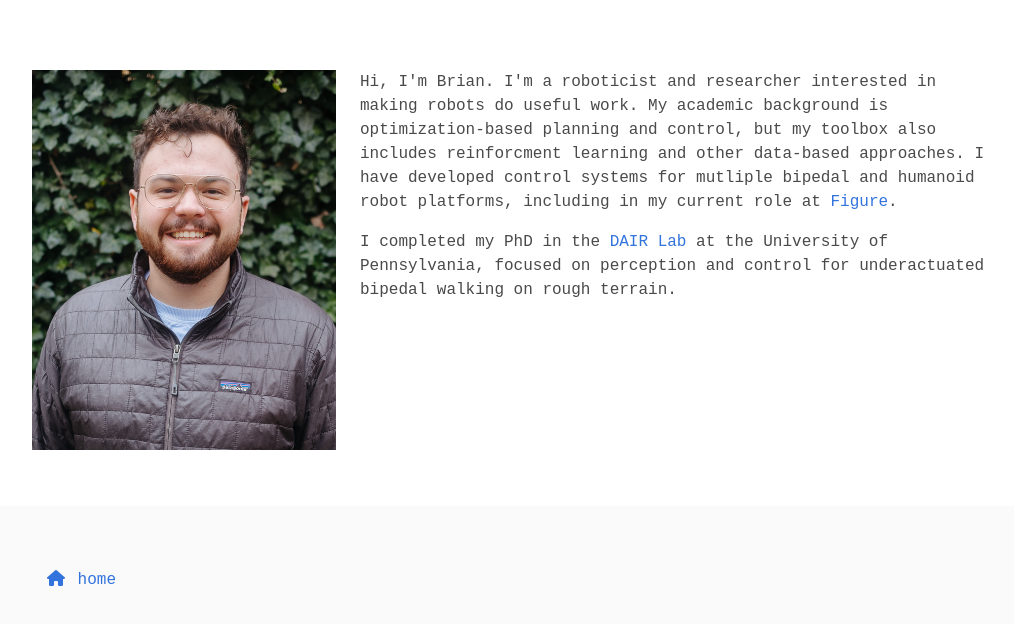
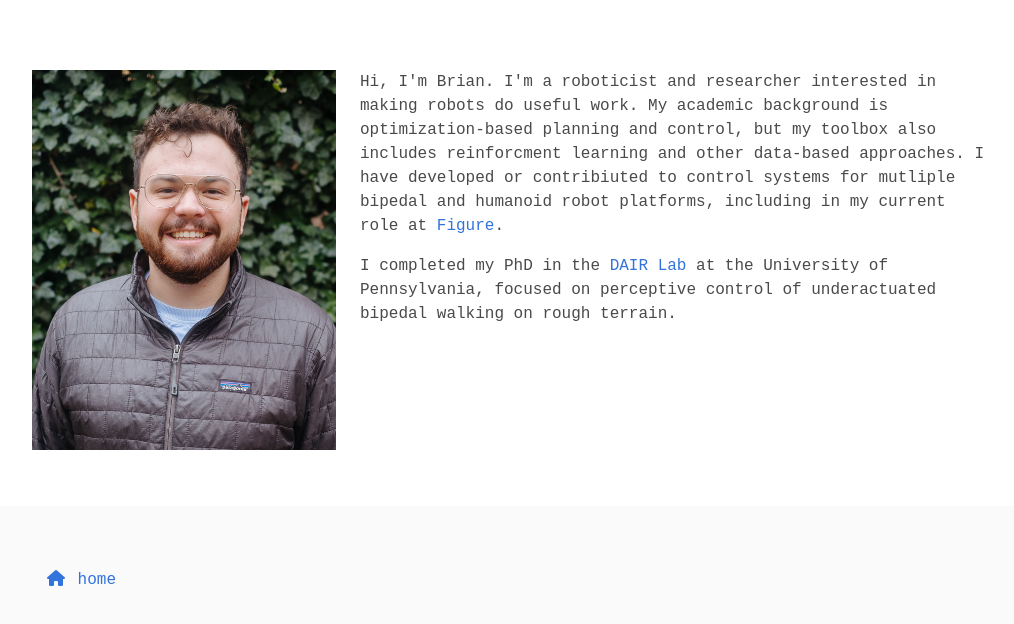
Before and after one commit to Brian-Acosta/brian-acosta.github.io, a plain HTML site: page about.html in a window 1280 px wide. Shown: the part 160-784 px from the top of the page, without its empty margins (128-1142 px from the left). Drawn offline with nearby package versions, Linux system fonts and the light colour scheme; some icons are missing; a web font is replaced by a local one.

Commit message:
small tweaks

```diff
--- a/about.html
+++ b/about.html
@@ -58,17 +58,17 @@
                             academic background is optimization-based planning
                             and control, but my toolbox also includes
                             reinforcment learning and other data-based
-                            approaches. I have developed control systems for
-                            mutliple bipedal and humanoid robot platforms,
-                            including in my current role at
+                            approaches. I have developed or contribiuted to
+                            control systems for mutliple bipedal and humanoid
+                            robot platforms, including in my current role at
                             <a href="https://figure.ai">Figure</a>.
                         </p>
                         <p>
                             I completed my PhD in the
                             <a href="https://dair.seas.upenn.edu">DAIR Lab</a>
                             at the University of Pennsylvania, focused on
-                            perception and control for underactuated bipedal
-                            walking on rough terrain.
+                            perceptive control of underactuated bipedal walking
+                            on rough terrain.
                         </p>
                     </div>
                 </div>
```
